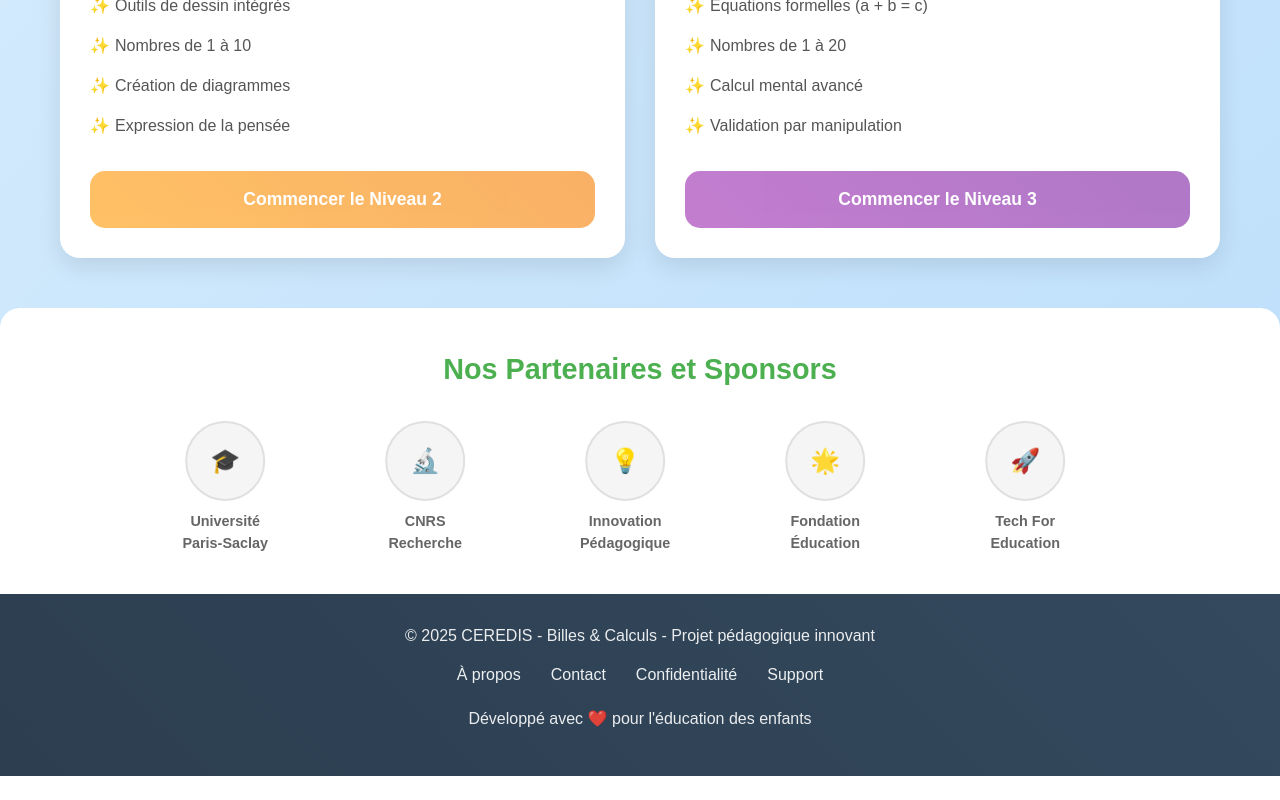
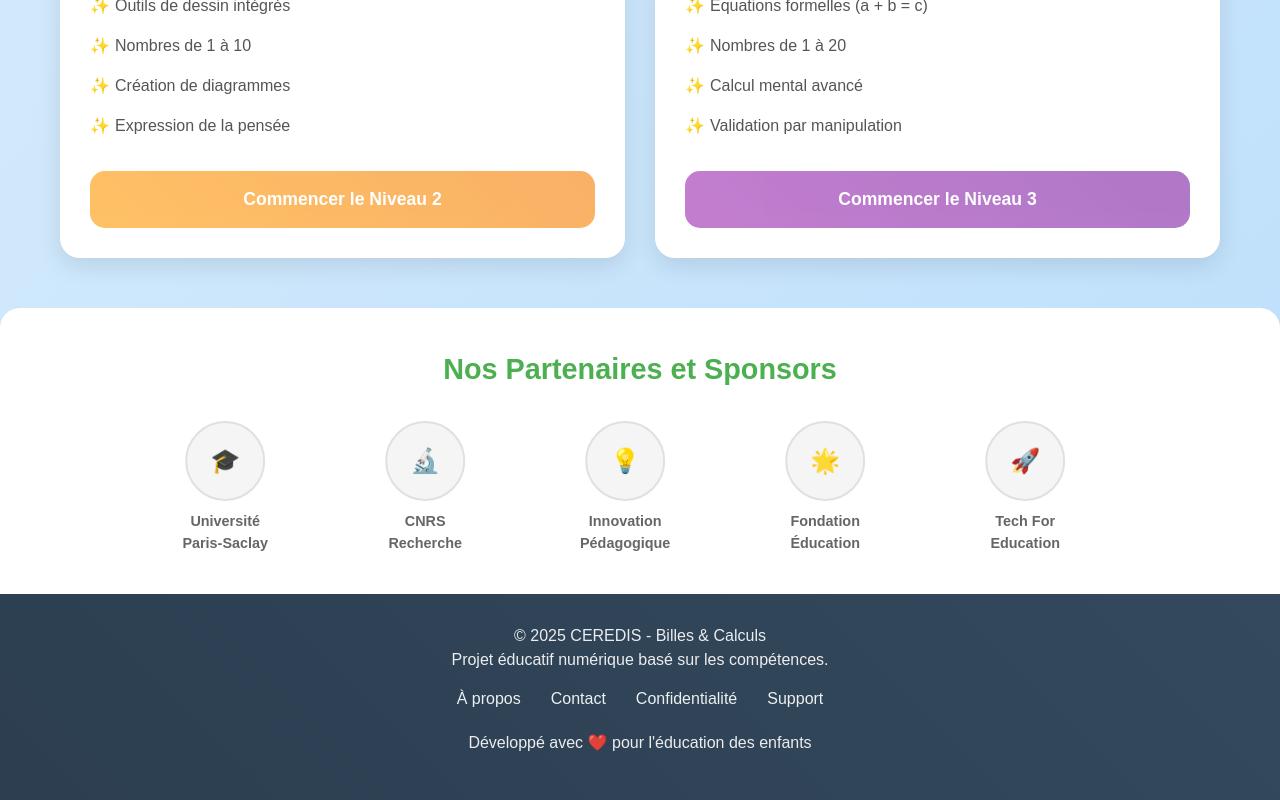
Before and after one commit to fouamba/Billes-et-Calculs, a Next.js app in the folder frontend/: page / in a window 1280 px wide. Shown: the part 1565-2365 px from the top of the page. Before the commit the page ends 2341 px from the top, so only its background shows below. Built offline with nearby package versions, Linux system fonts and the light colour scheme.

Commit message:
Ajoutée dans le footer l'indication : 'Projet éducatif numérique basé sur les compétences'.

```diff
--- a/frontend/src/app/page.tsx
+++ b/frontend/src/app/page.tsx
@@ -288,7 +288,7 @@ export default function Home() {
       {/* Footer */}
       <footer className="footer">
         <div className="footer-content">
-          <p className="footer-text">© 2025 CEREDIS - Billes & Calculs - Projet pédagogique innovant</p>
+          <p className="footer-text">© 2025 CEREDIS - Billes & Calculs<br/>Projet éducatif numérique basé sur les compétences.</p>
           <div className="footer-links">
             <a href="#about">À propos</a>
             <a href="#contact">Contact</a>
```
